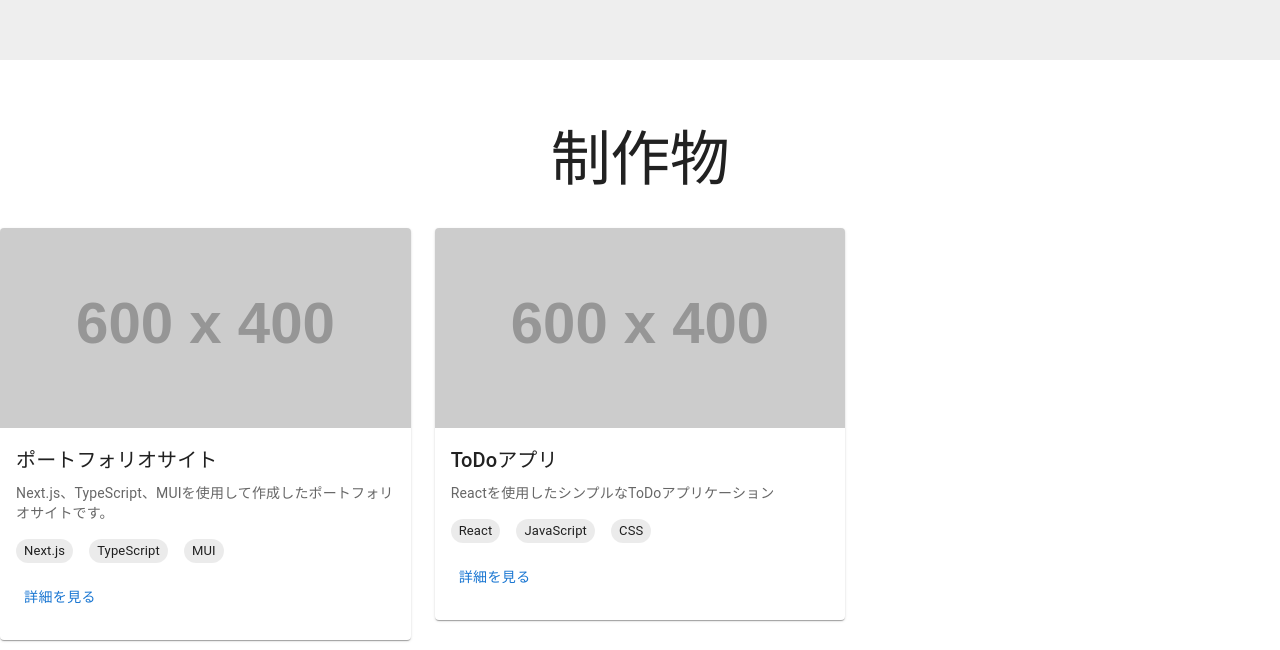
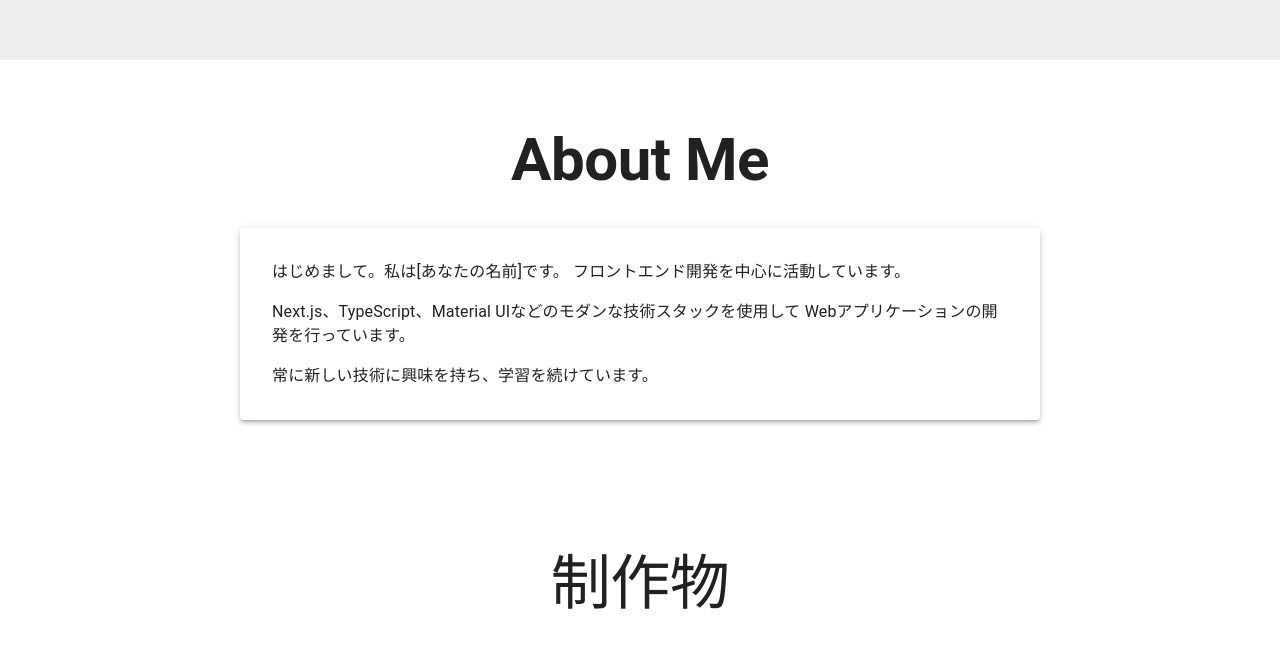
Before and after one commit to Yama9120/my_portfolio, a Next.js app: page / in a window 1280 px wide. Shown: the part 740-1390 px from the top of the page. Built offline with nearby package versions, Linux system fonts and the light colour scheme.

Commit message:
feat: about section

```diff
--- /dev/null
+++ b/app/components/sections/about.tsx
@@ -0,0 +1,49 @@
+"use client";
+
+import { Box, Container, Typography, Paper } from "@mui/material";
+
+export default function About() {
+  return (
+    <Box
+      component="section"
+      sx={{
+        py: 8,
+        backgroundColor: "background.default"
+      }}
+    >
+      <Container maxWidth="lg">
+        <Typography
+          variant="h2"
+          align="center"
+          sx={{
+            mb: 4,
+            fontWeight: "bold"
+          }}
+        >
+          About Me
+        </Typography>
+        <Paper
+          elevation={3}
+          sx={{
+            p: 4,
+            maxWidth: "800px",
+            mx: "auto",
+            backgroundColor: "background.paper"
+          }}
+        >
+          <Typography variant="body1" paragraph>
+            はじめまして。私は[あなたの名前]です。
+            フロントエンド開発を中心に活動しています。
+          </Typography>
+          <Typography variant="body1" paragraph>
+            Next.js、TypeScript、Material UIなどのモダンな技術スタックを使用して
+            Webアプリケーションの開発を行っています。
+          </Typography>
+          <Typography variant="body1">
+            常に新しい技術に興味を持ち、学習を続けています。
+          </Typography>
+        </Paper>
+      </Container>
+    </Box>
+  );
+}
--- a/app/page.tsx
+++ b/app/page.tsx
@@ -1,4 +1,5 @@
 import Hero from './components/sections/hero';
+import About from './components/sections/about';
 import Projects from './components/sections/projects';
 import Skills from './components/sections/skill';
 
@@ -6,6 +7,7 @@ export default function Page() {
   return (
     <main>
       <Hero/>
+      <About />
       <Projects />
       <Skills />
     </main>
```
